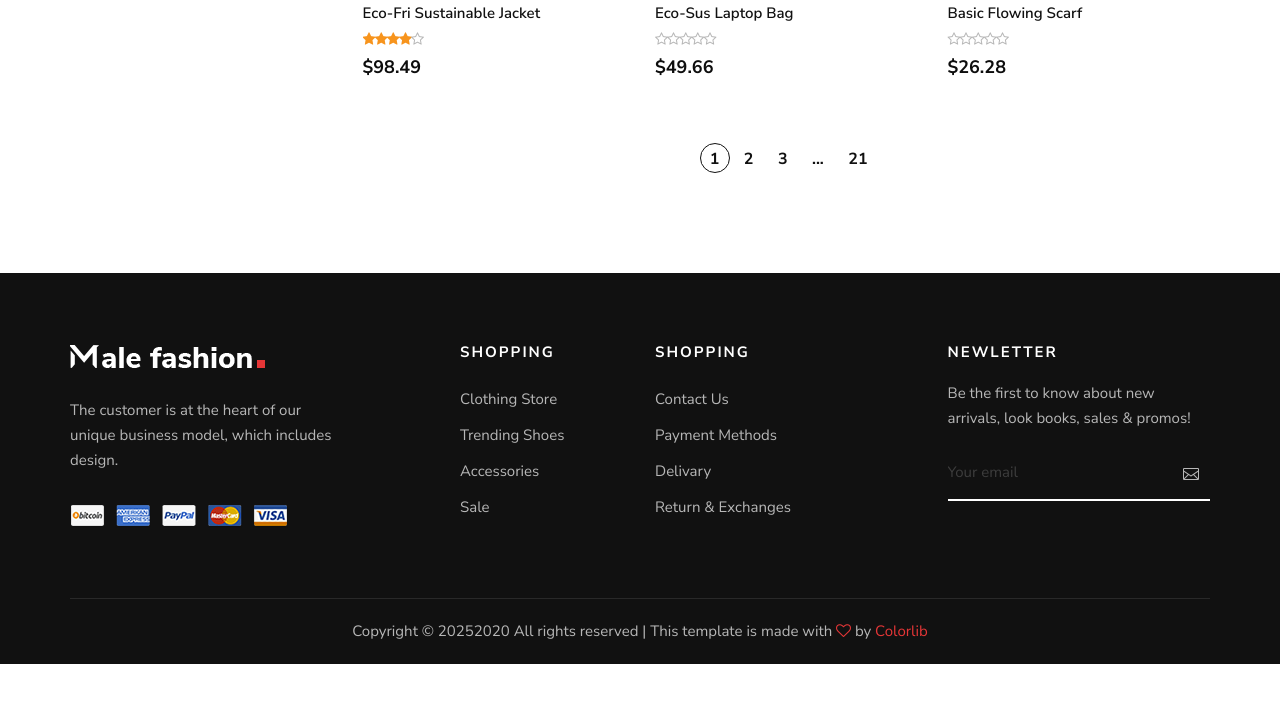
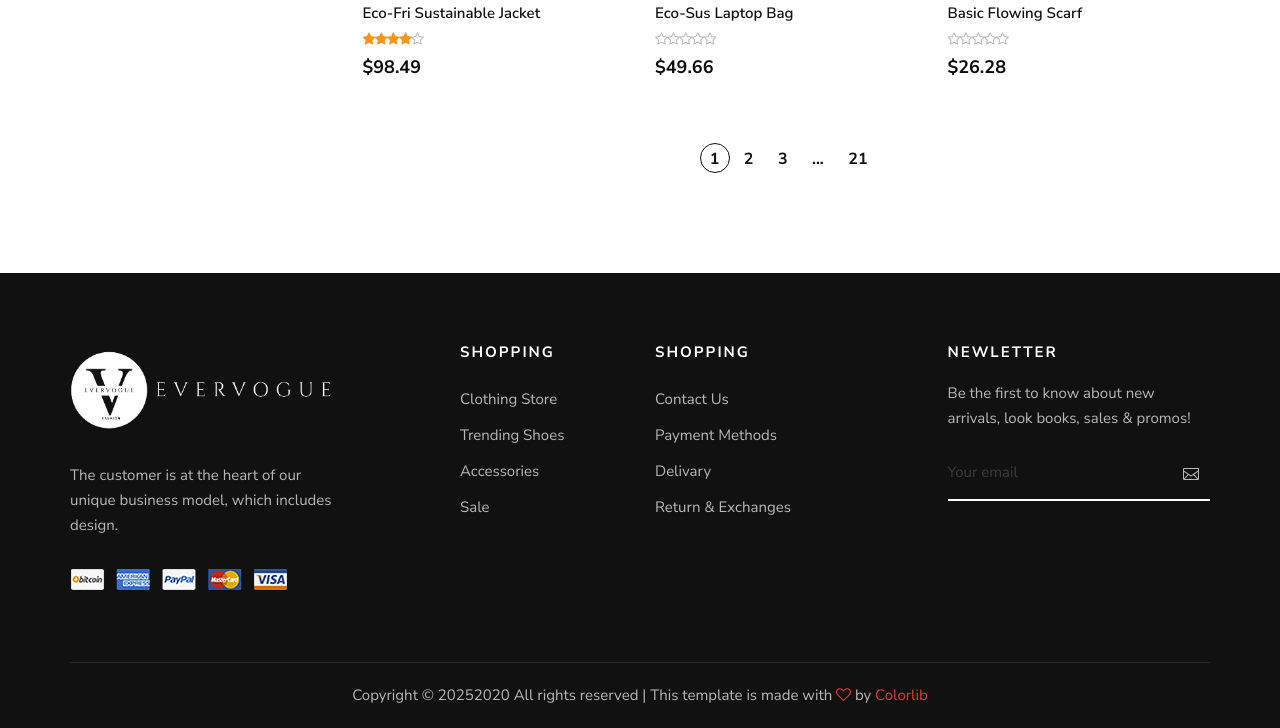
Before and after one commit to 2008shivamjha/EverVogue, a plain HTML site: page shop.html in a window 1280 px wide. Shown: the part 1911-2639 px from the top of the page. Before the commit the page ends 2575 px from the top, so only its background shows below. Drawn offline with Linux system fonts and the light colour scheme.

Commit message:
Update shop.html

```diff
--- a/shop.html
+++ b/shop.html
@@ -735,7 +735,7 @@
                 <div class="col-lg-3 col-md-6 col-sm-6">
                     <div class="footer__about">
                         <div class="footer__logo">
-                            <a href="#"><img src="img/footer-logo.png" alt=""></a>
+                            <a href="#"><img src="img/f.png" alt=""></a>
                         </div>
                         <p>The customer is at the heart of our unique business model, which includes design.</p>
                         <a href="#"><img src="img/payment.png" alt=""></a>
```
